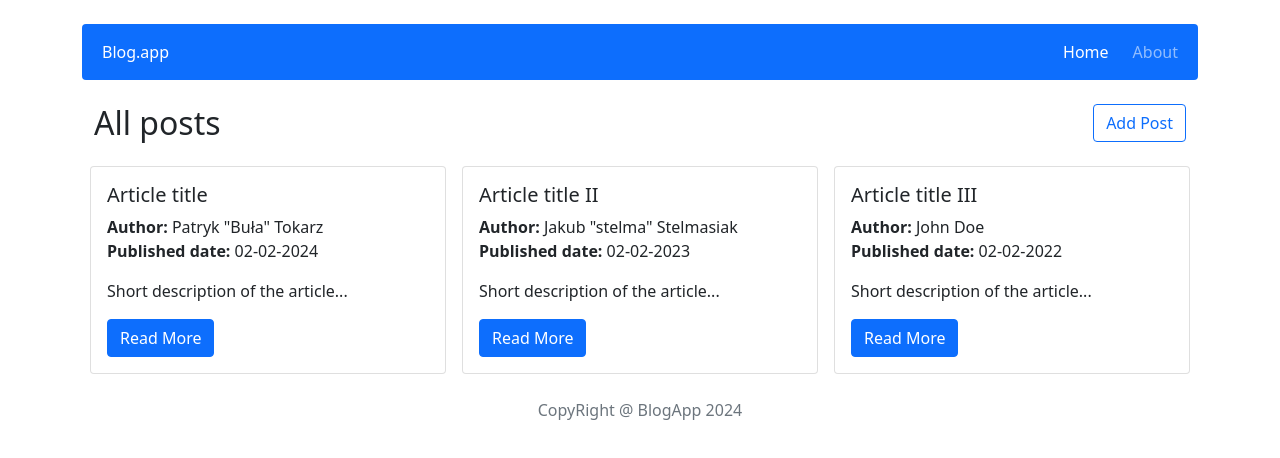
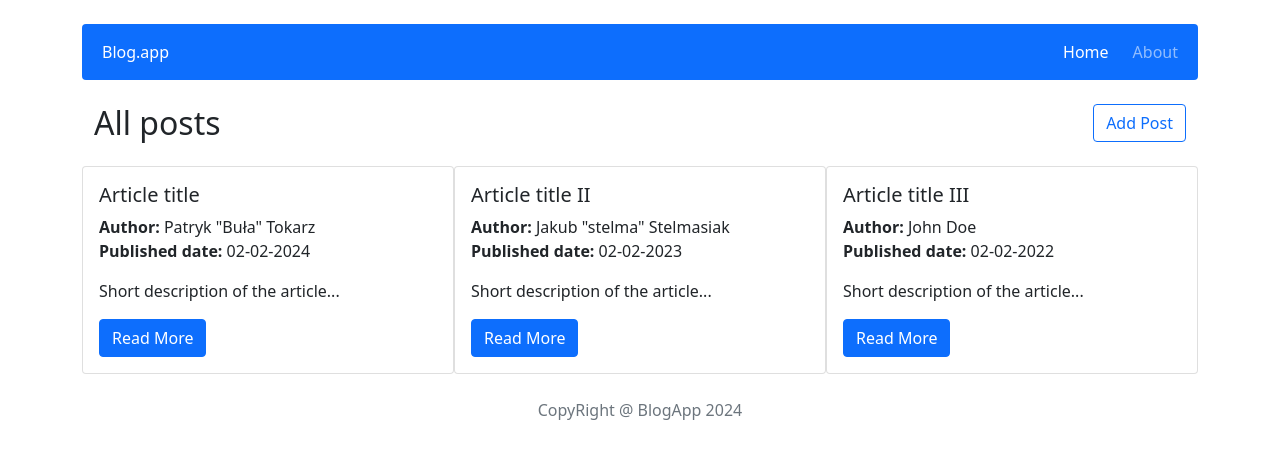
Before and after one commit to stelmonitos/blog-app-react, a React (Create React App) app: page / in a window 1280 px wide. Shown: the top 458 px of the page. Built offline with nearby package versions, Linux system fonts and the light colour scheme.

Commit message:
card bug

```diff
--- a/src/components/features/Posts.js
+++ b/src/components/features/Posts.js
@@ -3,13 +3,14 @@ import { getAllPosts } from "../../redux/postsRedux";
 import { Link } from "react-router-dom";
 import { Card } from "react-bootstrap";
 import { Button } from "react-bootstrap";
+import style from "./Posts.module.scss";
 
 const Posts = () => {
     const posts = useSelector(getAllPosts);
     return (
-        <div className="row">
+        <div className="row d-flex flex-wrap">
             {posts.map(post => (
-                <Card className="rounded mx-2 mt-3 col-sm-12 col-md p-0">
+                <Card className={`rounded mt-3 col-sm-12 col-md p-0 ${style.around}`}>
                 <aritcle className="m-3" to={`/post/${post.id}`} key={post.id}>
                     <h5>{post.title}</h5>
                     <span><strong>Author: </strong></span>{post.author}<br />
--- /dev/null
+++ b/src/components/features/Posts.module.scss
@@ -0,0 +1,6 @@
+.around {
+    width: 30%;
+}
+.card {
+    width: 30% !important;
+}
```
